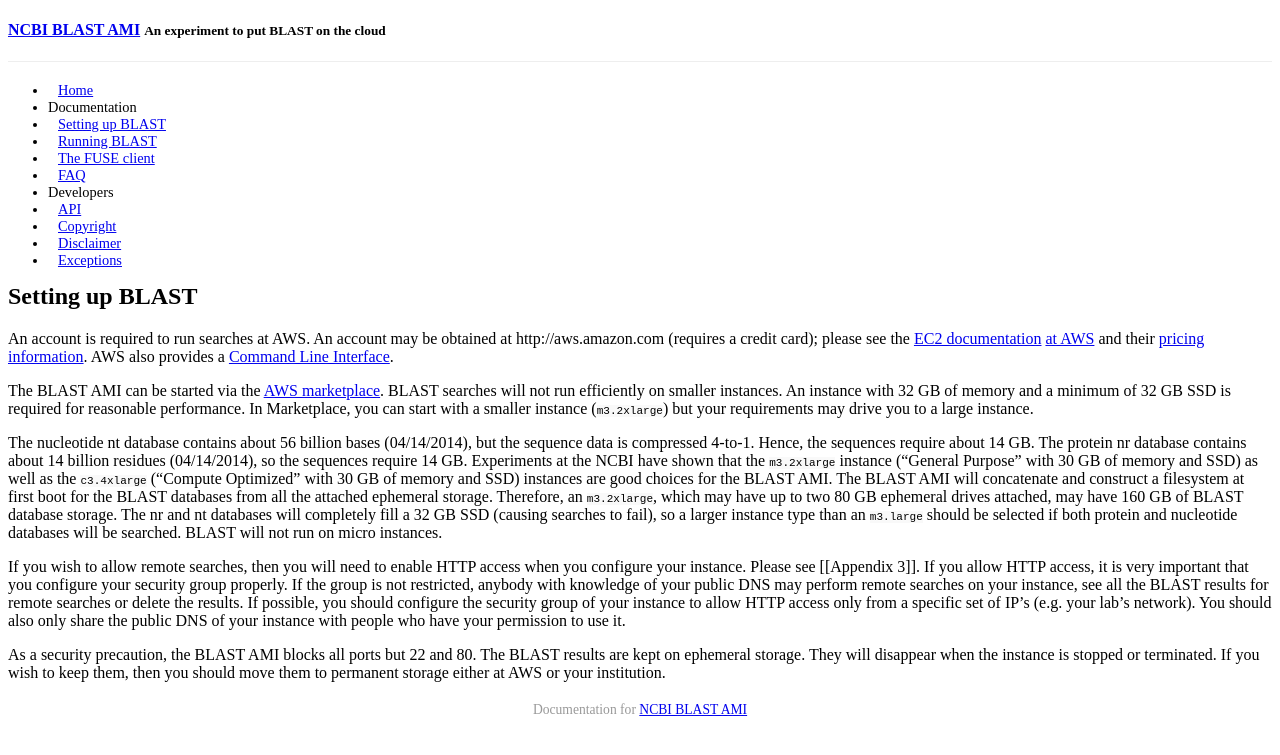
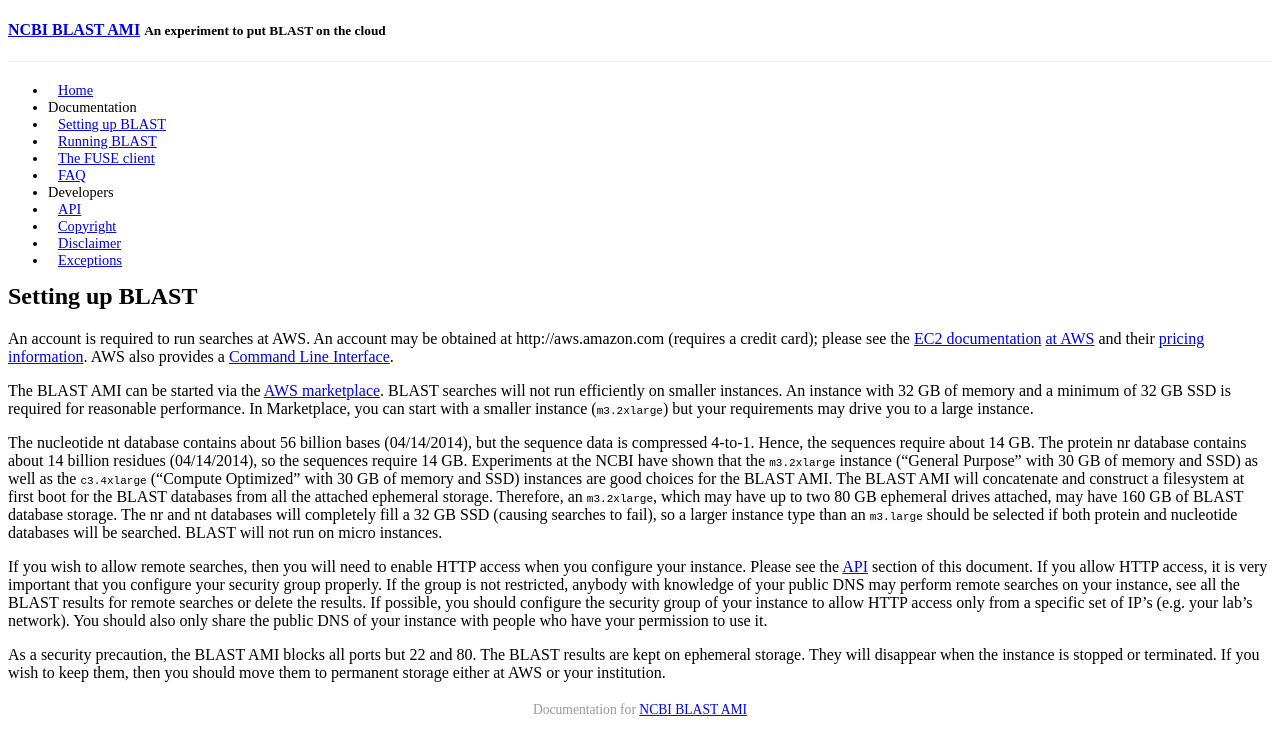
Before and after one commit to ncbi/blast-cloud, a Jekyll site: the page built from _posts/2015-06-09-setting-up-blast.md, in a window 1280 px wide. Shown: the top 755 px of the page. Built offline with Jekyll 4.4.1, drawn with Linux system fonts in a browser that asks for light colours; Markdown is read by kramdown in place of the engine named in the settings; a style sheet for code colours, icons or effects is not loaded.

Commit message:
Fix link to API

```diff
--- a/_posts/2015-06-09-setting-up-blast.md
+++ b/_posts/2015-06-09-setting-up-blast.md
@@ -12,7 +12,7 @@ In Marketplace, you can start with a smaller instance (`m3.2xlarge`) but your re
 
 The nucleotide nt database contains about 56 billion bases (04/14/2014), but the sequence data is compressed 4-to-1. Hence, the sequences require about 14 GB. The protein nr database contains about 14 billion residues (04/14/2014), so the sequences require 14 GB. Experiments at the NCBI have shown that the `m3.2xlarge` instance ("General Purpose" with 30 GB of memory and SSD) as well as the `c3.4xlarge` ("Compute Optimized" with 30 GB of memory and SSD) instances are good choices for the BLAST AMI. The BLAST AMI will concatenate and construct a filesystem at first boot for the BLAST databases from all the attached ephemeral storage. Therefore, an `m3.2xlarge`, which may have up to two 80 GB ephemeral drives attached, may have 160 GB of BLAST database storage. The nr and nt databases will completely fill a 32 GB SSD (causing searches to fail), so a larger instance type than an `m3.large` should be selected if both protein and nucleotide databases will be searched. BLAST will not run on micro instances.
 
-If you wish to allow remote searches, then you will need to enable HTTP access when you configure your instance. Please see [[Appendix 3]]. If you allow HTTP access, it is very important that you configure your security group properly. If the group is not restricted, anybody with knowledge of your public DNS may perform remote searches on your instance, see all the BLAST results for remote searches or delete the results. If possible, you should configure the security group of your instance to allow HTTP access only from a specific set of IP's (e.g. your lab's network). You should also only share the public DNS of your instance with people who have your permission to use it.
+If you wish to allow remote searches, then you will need to enable HTTP access when you configure your instance. Please see the [API](http://ncbi.github.io/blast-cloud/dev/api.html) section of this document. If you allow HTTP access, it is very important that you configure your security group properly. If the group is not restricted, anybody with knowledge of your public DNS may perform remote searches on your instance, see all the BLAST results for remote searches or delete the results. If possible, you should configure the security group of your instance to allow HTTP access only from a specific set of IP's (e.g. your lab's network). You should also only share the public DNS of your instance with people who have your permission to use it.
 
 As a security precaution, the BLAST AMI blocks all ports but 22 and 80.
 The BLAST results are kept on ephemeral storage. They will disappear when the instance is stopped or terminated. If you wish to keep them, then you should move them to permanent storage either at AWS or your institution.
```
